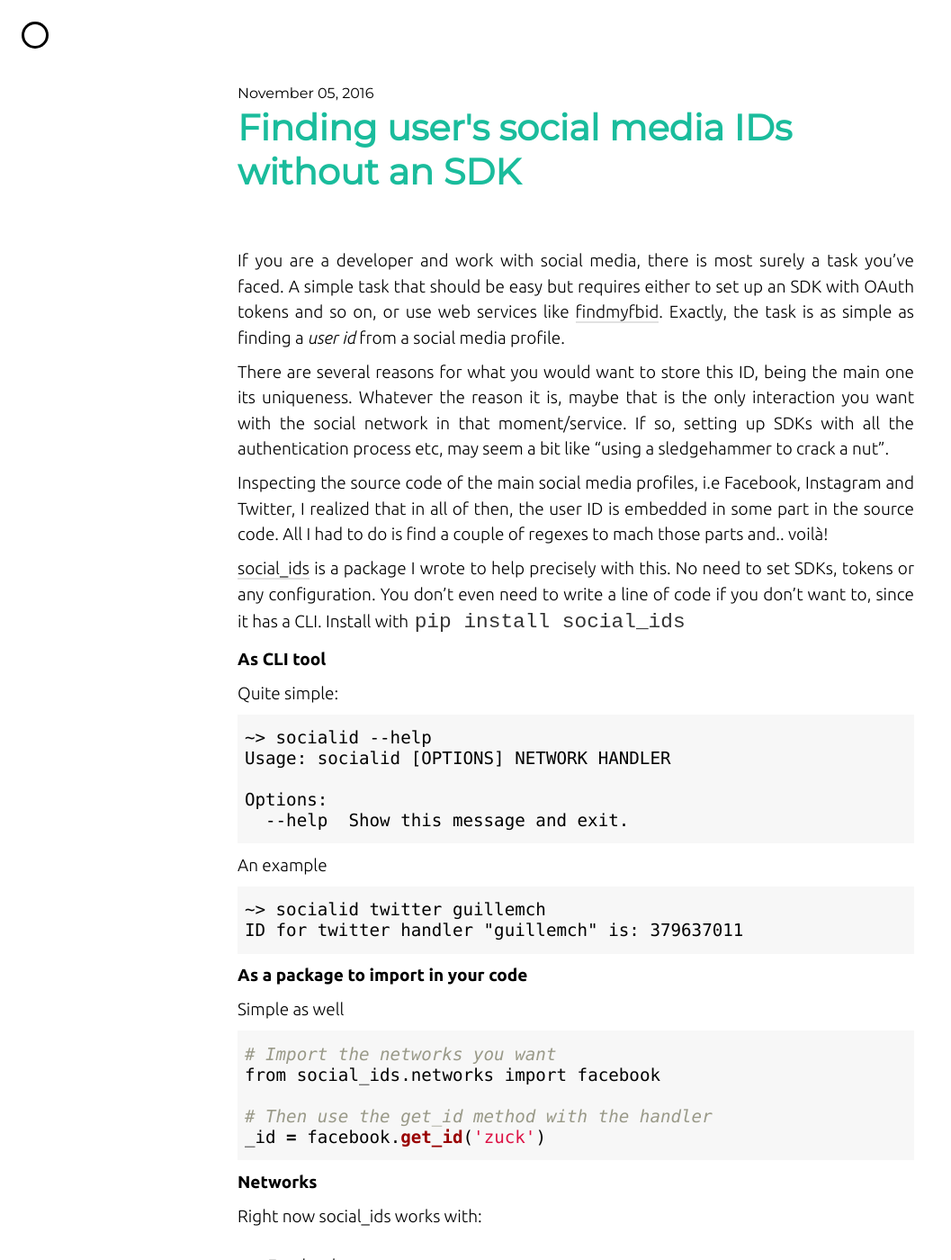
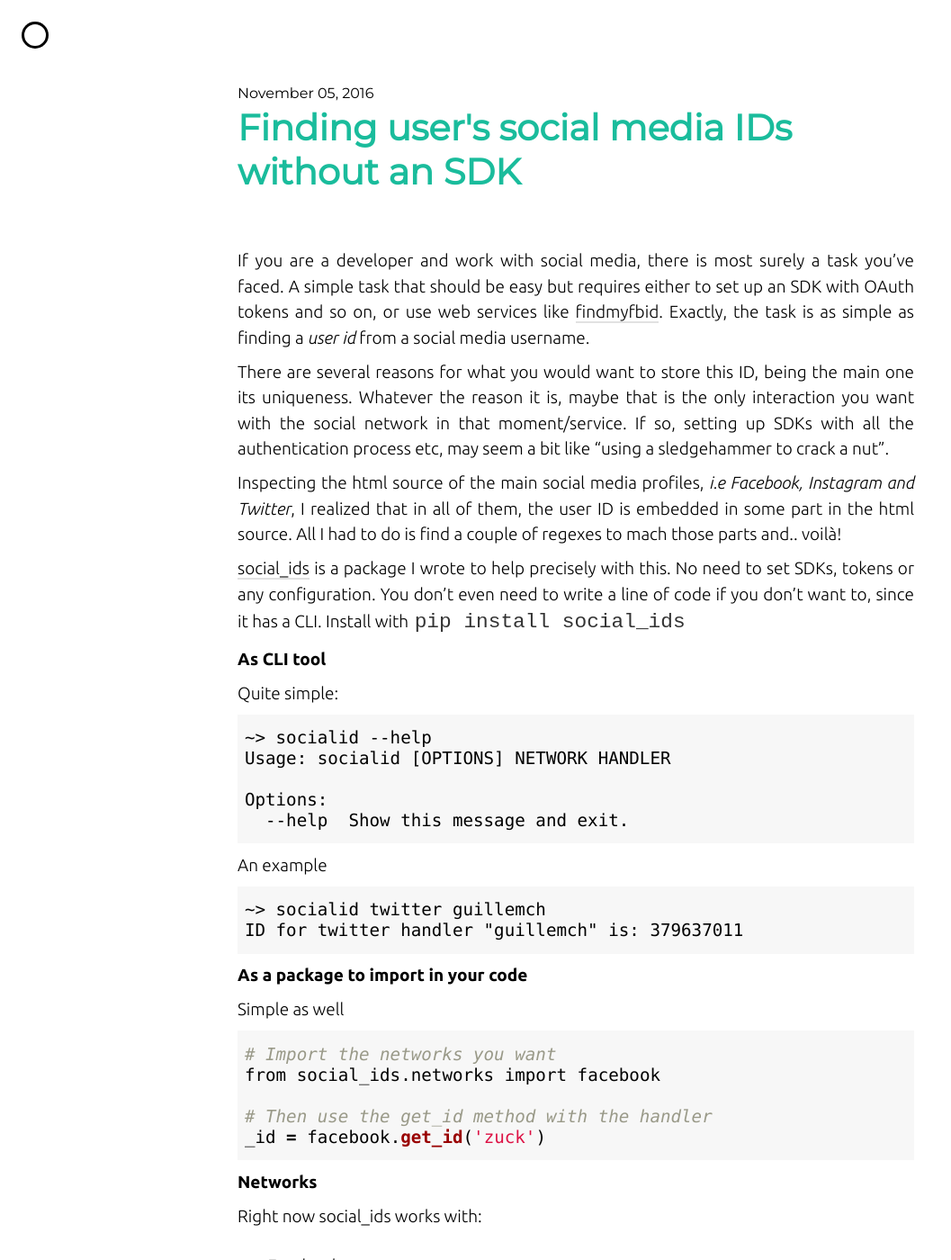
Before and after one commit to guillermo-carrasco/guillermo-carrasco.github.com, a Jekyll site: the page built from _posts/2016-11-05-finding-social-media-ids-without-sdk.md, in a window 1280 px wide and 1400 px high. Shown: the whole window at 90% size, without its empty margins (0-1057 px from the left). Built offline with Jekyll 4.4.1, drawn with Linux system fonts in a browser that asks for light colours; nearby versions of some CDN libraries; emoji names are drawn with the system emoji font; comment, search, counter and statistics services are not loaded; some of the changed text lies outside the part shown.

Commit message:
Correct some mistakes and clarify termas

```diff
--- a/_posts/2016-11-05-finding-social-media-ids-without-sdk.md
+++ b/_posts/2016-11-05-finding-social-media-ids-without-sdk.md
@@ -13,15 +13,15 @@
 If you are a developer and work with social media, there is most surely a task you've faced. A simple
 task that should be easy but requires either to set up an SDK with OAuth tokens and so on, or use
 web services like [findmyfbid](http://findmyfbid.com/). Exactly, the task is as simple as finding a
-_user id_ from a social media profile.
+_user id_ from a social media username.
 
 There are several reasons for what you would want to store this ID, being the main one its uniqueness.
 Whatever the reason it is, maybe that is the only interaction you want with the social network in that
 moment/service. If so, setting up SDKs with all the authentication process etc, may seem a bit like
 "using a sledgehammer to crack a nut".
 
-Inspecting the source code of the main social media profiles, i.e Facebook, Instagram and Twitter, I
-realized that in all of then, the user ID is embedded in some part in the source code. All I had to do
+Inspecting the html source of the main social media profiles, _i.e Facebook, Instagram and Twitter_, I
+realized that in all of them, the user ID is embedded in some part in the html source. All I had to do
 is find a couple of regexes to mach those parts and.. voilà!
 
 [social_ids][social_ids] is a package I wrote to help precisely
```
Also changed, not shown: other parts of _posts/2016-11-05-finding-social-media-ids-without-sdk.md (+1 -1 lines).
